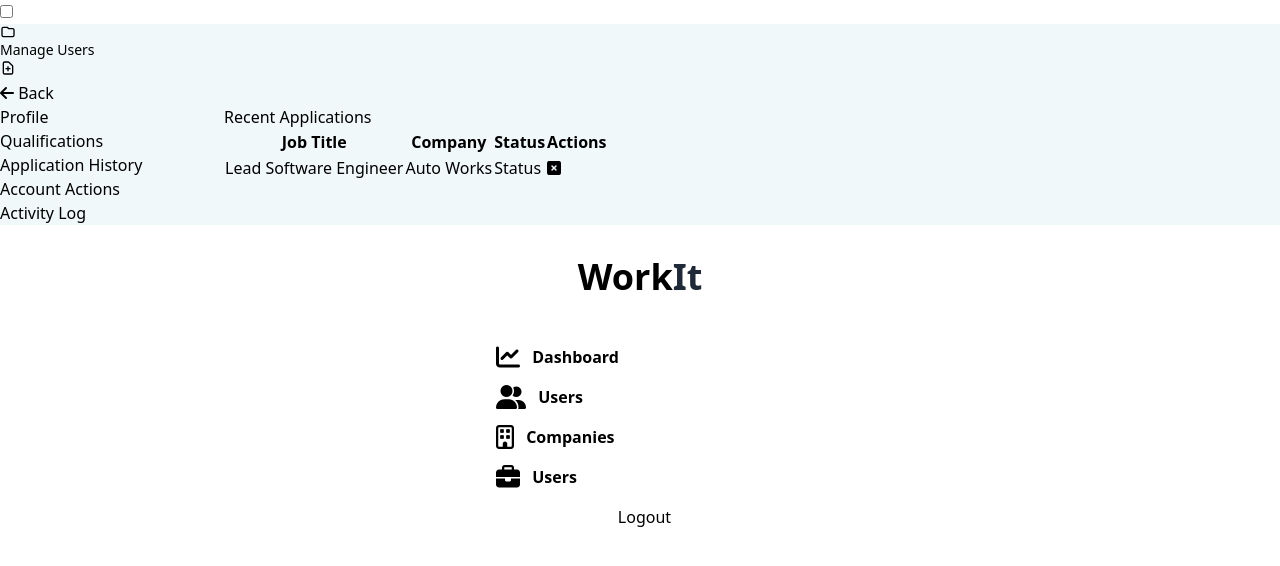
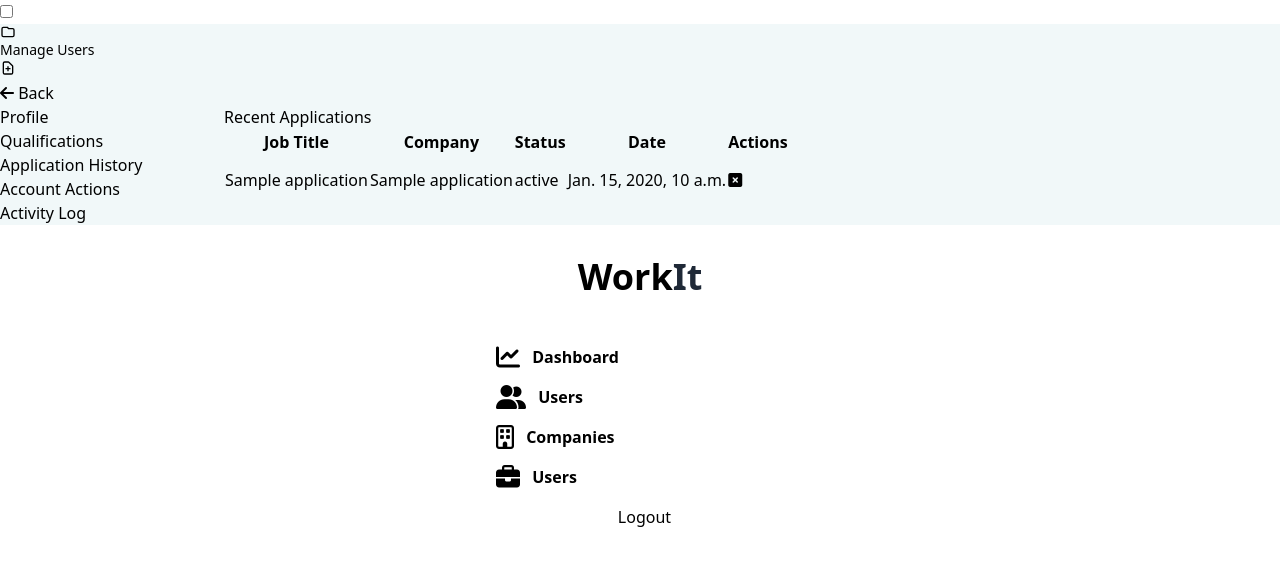
Before and after one commit to MeruC/PythonProjectG1, a Django app: template jobapp/apps/management/templates/management/user_detail/history.html in a window 1280 px wide. Shown: the top 566 px of the page. Run offline with Django 4.2, Linux system fonts and the light colour scheme; the template is opened without the code that fills it: most values are stand-ins (such as "Sample title", 1, 10 or a date in 2020); some libraries are stand-ins or nearby versions.

Commit message:
add: get on table on recent applications

```diff
--- a/jobapp/apps/management/templates/management/user_detail/history.html
+++ b/jobapp/apps/management/templates/management/user_detail/history.html
@@ -9,20 +9,29 @@
                 <th>Job Title</th>
                 <th>Company</th>
                 <th>Status</th>
+                <th>Date</th>
                 <th>Actions</th>
             </tr>
         </thead>
         <tbody>
+
+            {% for application in application_list %}
             <tr>
-                <td>Lead Software Engineer</td>
-                <td>Auto Works</td>
-                <td>Status</td>
+                <td>{{ application.job_title }} </td>
+                <td>{{ application.company_name }}</td>
                 <td>
-                    <button>
+                    <div class="daisy-badge daisy-badge-primary gap-2 py-3">{{ application.status }}</div>
+                </td>
+                <td>{{ application.date_posted }}</td>
+                <td>
+                    <button data-id=" {{ application.id }} ">
                         <i class="fa-solid fa-square-xmark"></i>
                     </button>
                 </td>
             </tr>
+            {% endfor %}
+
+
         </tbody>
     </table>
     <script src="{% static 'management/manage-users/manage.js' %}"></script>
```
Also changed, not shown: jobapp/apps/management/views.py (+19 -3 lines). Lines whose indentation alone changed are shown as unchanged.
